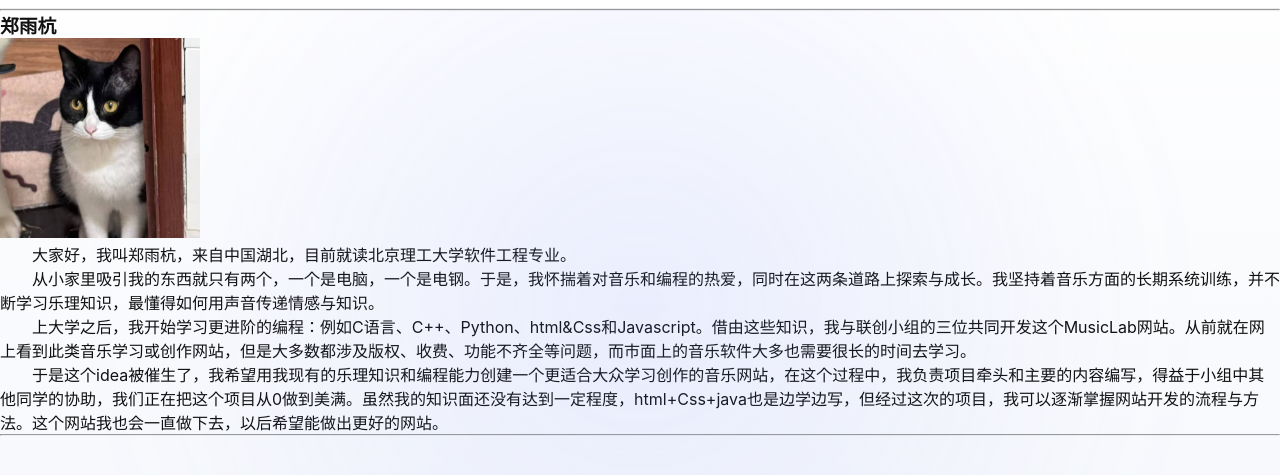
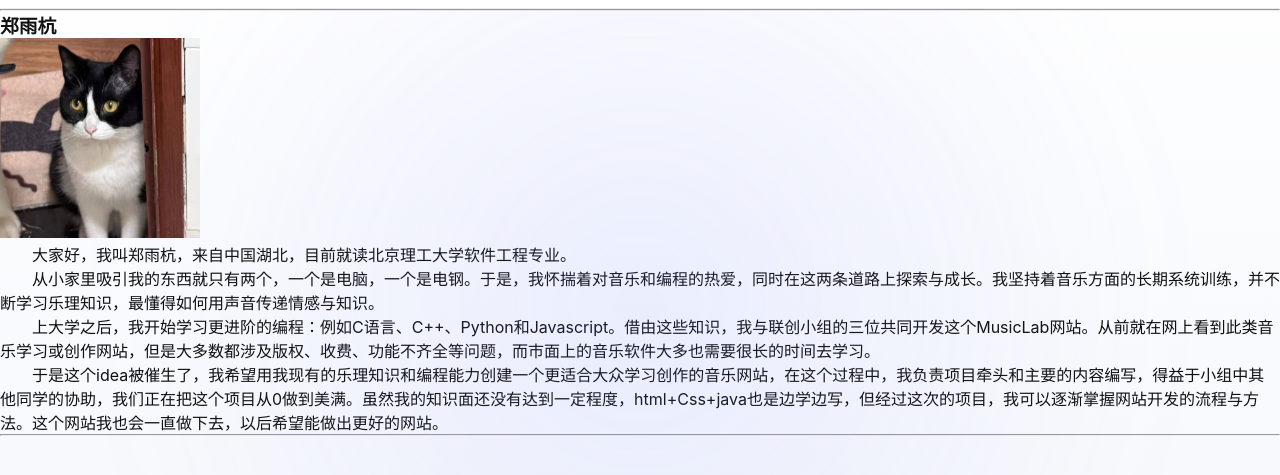
Before and after one commit to Aaron-Burr-Web/MusicLab, a plain HTML site: page introduction/Aaron.html in a window 1280 px wide. Shown: the part 95-570 px from the top of the page. Drawn offline with Linux system fonts and the light colour scheme.

Commit message:
markdown-updated

```diff
--- a/introduction/Aaron.html
+++ b/introduction/Aaron.html
@@ -30,7 +30,7 @@
         <p>
                 &emsp;&emsp;大家好，我叫郑雨杭，来自中国湖北，目前就读北京理工大学软件工程专业。<br>
                 &emsp;&emsp;从小家里吸引我的东西就只有两个，一个是电脑，一个是电钢。于是，我怀揣着对音乐和编程的热爱，同时在这两条道路上探索与成长。我坚持着音乐方面的长期系统训练，并不断学习乐理知识，最懂得如何用声音传递情感与知识。<br>
-                &emsp;&emsp;上大学之后，我开始学习更进阶的编程：例如C语言、C++、Python、html&Css和Javascript。借由这些知识，我与联创小组的三位共同开发这个MusicLab网站。从前就在网上看到此类音乐学习或创作网站，但是大多数都涉及版权、收费、功能不齐全等问题，而市面上的音乐软件大多也需要很长的时间去学习。<br>
+                &emsp;&emsp;上大学之后，我开始学习更进阶的编程：例如C语言、C++、Python和Javascript。借由这些知识，我与联创小组的三位共同开发这个MusicLab网站。从前就在网上看到此类音乐学习或创作网站，但是大多数都涉及版权、收费、功能不齐全等问题，而市面上的音乐软件大多也需要很长的时间去学习。<br>
                 &emsp;&emsp;于是这个idea被催生了，我希望用我现有的乐理知识和编程能力创建一个更适合大众学习创作的音乐网站，在这个过程中，我负责项目牵头和主要的内容编写，得益于小组中其他同学的协助，我们正在把这个项目从0做到美满。虽然我的知识面还没有达到一定程度，html+Css+java也是边学边写，但经过这次的项目，我可以逐渐掌握网站开发的流程与方法。这个网站我也会一直做下去，以后希望能做出更好的网站。
             </p>
         <hr>
```
